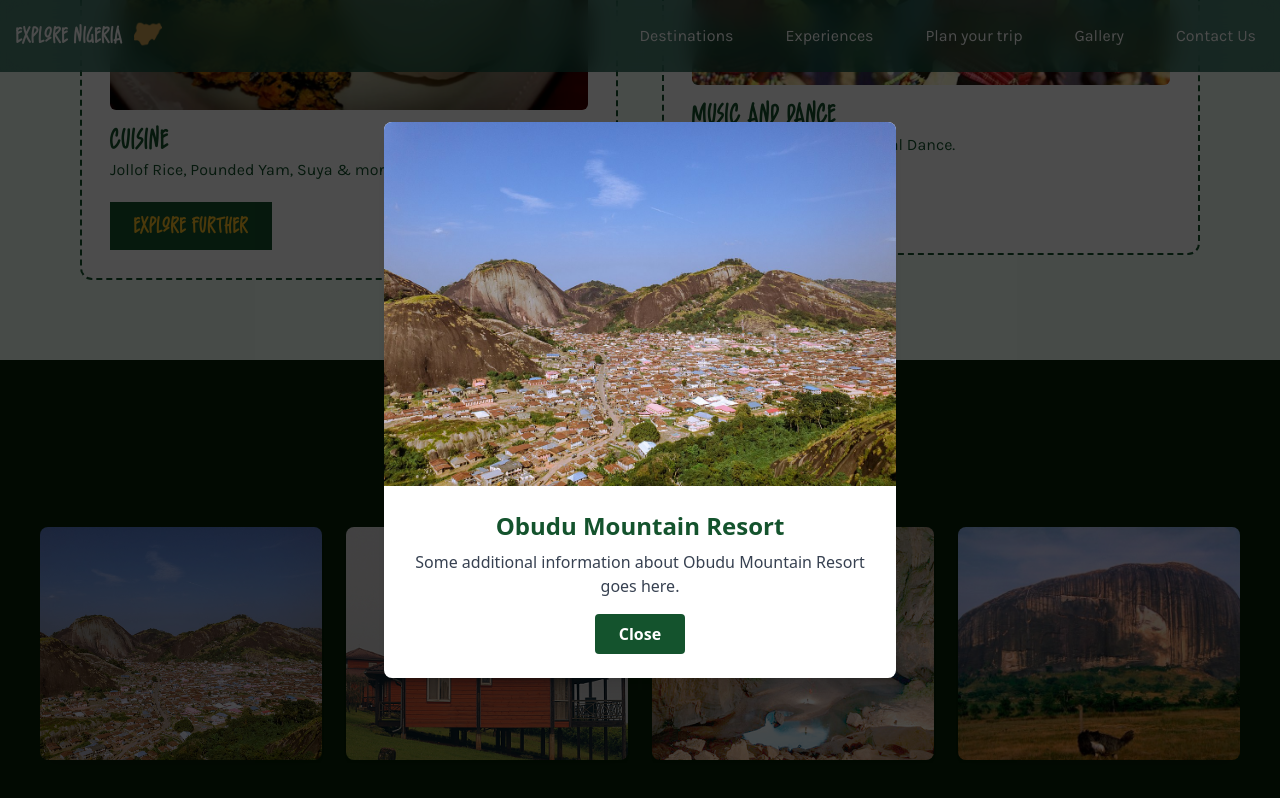
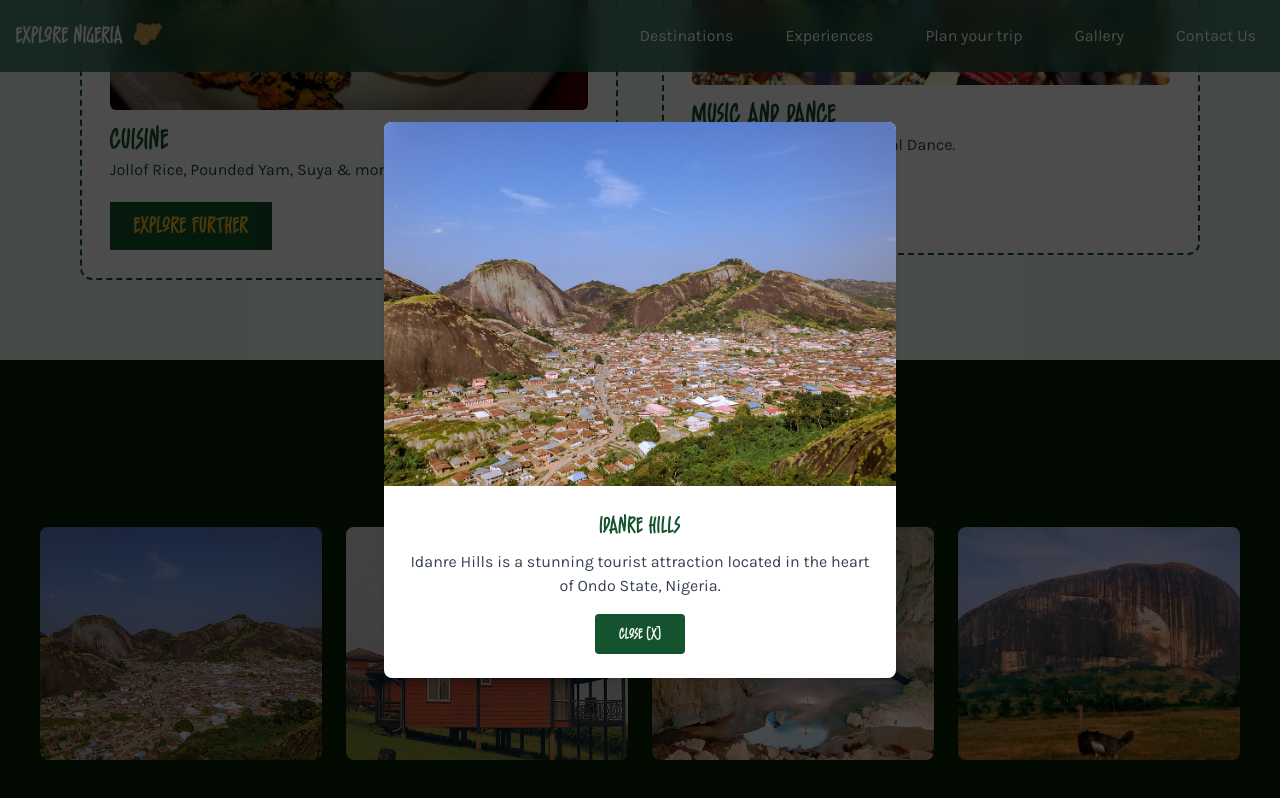
Before and after one commit to victorNwosu-Edusive/explore-nigeria, a React (Vite) app: page / in a window 1280 px wide. Both pictures are taken after a click on the element 181 px from the left and 4433 px from the top of the page. Shown: the part 3790-4588 px from the top of the page. Built offline with nearby package versions, Linux system fonts and the light colour scheme.

Commit message:
worked on the gallery and modal

```diff
--- a/src/components/Modal.jsx
+++ b/src/components/Modal.jsx
@@ -18,13 +18,13 @@
       >
         <img src={image.src} alt={image.alt} className="w-full h-auto" />
         <div className="p-6 text-center">
-          <h3 className="text-2xl font-semibold text-green-900 mb-2">{image.alt}</h3>
-          <p className="text-gray-700 mb-4">Some additional information about {image.alt} goes here.</p>
+          <h3 className="text-2xl font-heading text-green-900 mb-2">{image.alt}</h3>
+          <p className="text-gray-700 font-primary mb-4">{image.text}</p>
           <button
-            className="px-6 py-2 bg-green-900 text-white font-semibold rounded hover:bg-black transition duration-300"
+            className="px-6 py-2 bg-green-900 text-white font-heading rounded hover:bg-black transition duration-300"
             onClick={onClose}
           >
-            Close
+            Close [x]
           </button>
         </div>
       </motion.div>
--- a/src/components/gallery.jsx
+++ b/src/components/gallery.jsx
@@ -9,10 +9,10 @@
   const [selectedImage, setSelectedImage] = useState(null);
 
   const images = [
-    { src: image1, alt: 'Obudu Mountain Resort' },
-    { src: image2, alt: 'Zuma Rock' },
-    { src: image3, alt: 'Ibeno Beach' },
-    { src: image4, alt: 'Idanre Hills' },
+    { src: image1, alt: 'Idanre Hills', text: 'Idanre Hills is a stunning tourist attraction located in the heart of Ondo State, Nigeria.' },
+    { src: image2, alt: 'Obudu Mountain Resort', text: 'Obudu Mountain Resort, also known as Obudu Cattle Ranch, is one of Nigeria’s most sought-after tourist destinations nestled in the heart of Cross River State.' },
+    { src: image3, alt: 'Ogbunike Caves', text: 'Ogbunike Caves are a unique natural formation located in Ogbunike, Anambra State. The caves are known for their spiritual and historical significance.' },
+    { src: image4, alt: 'Zuma Rock', text: 'Zuma Rock, often referred to as the “Gateway to Abuja,” is an iconic natural landmark located just outside Nigeria’s capital, Abuja.' },
   ];
 
   const openModal = (image) => setSelectedImage(image);
```
